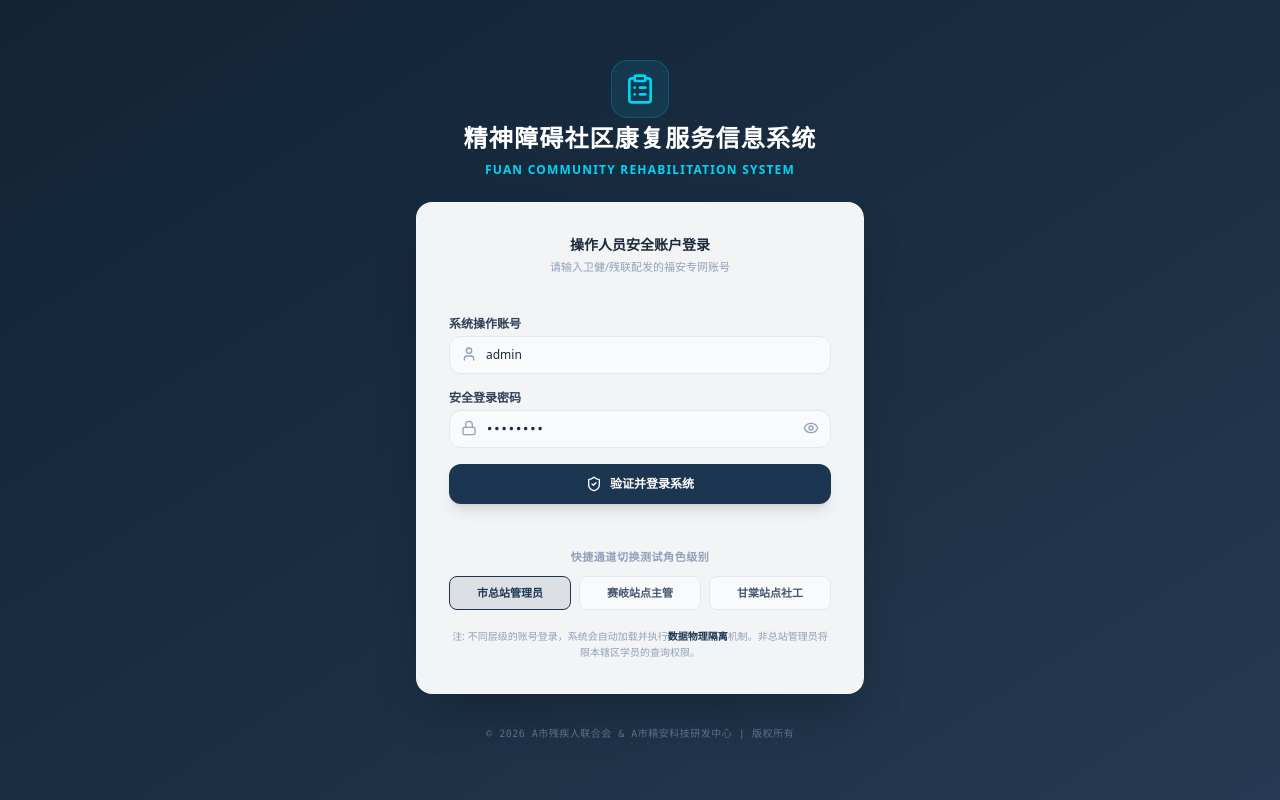
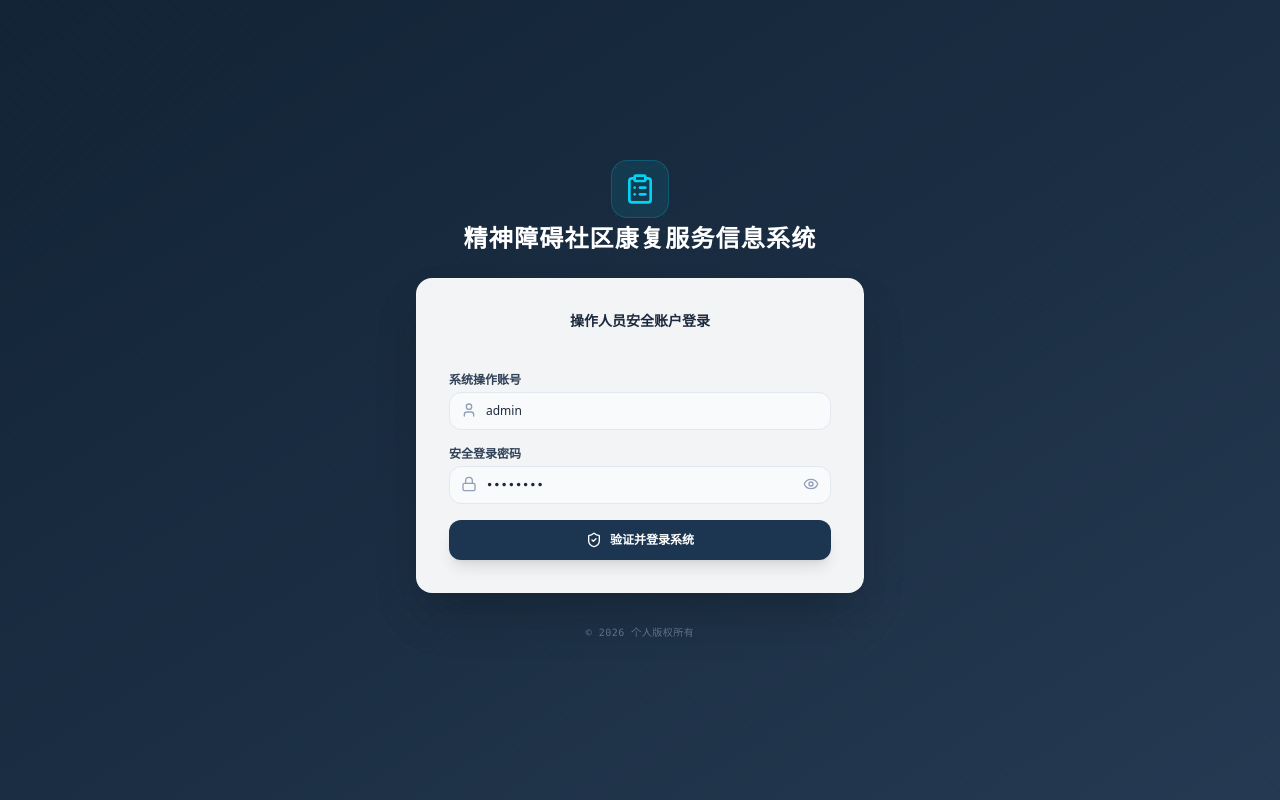
Before and after one commit to ImCoolBoyS/rehab-management-system, a React (Vite) app: page / in a window 1280 px wide. Built offline with nearby package versions, Linux system fonts and the light colour scheme; no server answers.

Commit message:
refactor: clean login page UI - remove FUAN text, quick select buttons, update copyright

```diff
--- a/src/App.tsx
+++ b/src/App.tsx
@@ -423,14 +423,14 @@ function AppContent() {
             <ClipboardList className="h-8 w-8 text-cyan-400" />
           </div>
           <h1 className="text-xl md:text-2xl font-bold tracking-wider text-white">精神障碍社区康复服务信息系统</h1>
-          <p className="text-xs text-cyan-400 font-semibold uppercase tracking-widest">FUAN COMMUNITY REHABILITATION SYSTEM</p>
+
         </div>
 
         {/* Central Login Card */}
         <div className="w-full max-w-md bg-white/95 backdrop-blur-md p-8 rounded-2xl shadow-2xl border border-white/10 z-10">
           <div className="text-center pb-4 border-b border-slate-100 mb-6">
             <h3 className="text-sm font-bold text-slate-800">操作人员安全账户登录</h3>
-            <p className="text-[11px] text-slate-400 mt-1">请输入卫健/残联配发的福安专网账号</p>
+
           </div>
 
           <form onSubmit={handleLoginSubmit} className="space-y-4 text-xs text-slate-800">
@@ -487,47 +487,11 @@ function AppContent() {
             </button>
           </form>
 
-          {/* Quick Select Buttons to facilitate testing and verify Data Isolation rules */}
-          <div className="mt-6 pt-5 border-t border-slate-100 space-y-2.5 text-[11px]">
-            <span className="text-slate-400 block font-semibold text-center uppercase tracking-wider">快捷通道切换测试角色级别</span>
-            <div className="grid grid-cols-3 gap-2">
-              <button
-                type="button"
-                onClick={() => { setUsernameInput('admin'); setPasswordInput('admin123'); }}
-                className={`py-2 rounded-lg border text-center font-bold cursor-pointer transition-all ${
-                  usernameInput === 'admin' ? 'bg-[#1c3652]/10 text-[#1c3652] border-[#1c3652]' : 'bg-slate-50 text-slate-600 border-slate-200 hover:bg-slate-100'
-                }`}
-              >
-                市总站管理员
-              </button>
-              <button
-                type="button"
-                onClick={() => { setUsernameInput('sq_sg1'); setPasswordInput('admin123'); }}
-                className={`py-2 rounded-lg border text-center font-bold cursor-pointer transition-all ${
-                  usernameInput === 'sq_sg1' ? 'bg-[#1c3652]/10 text-[#1c3652] border-[#1c3652]' : 'bg-slate-50 text-slate-600 border-slate-200 hover:bg-slate-100'
-                }`}
-              >
-                赛岐站点主管
-              </button>
-              <button
-                type="button"
-                onClick={() => { setUsernameInput('kljygt'); setPasswordInput('admin123'); }}
-                className={`py-2 rounded-lg border text-center font-bold cursor-pointer transition-all ${
-                  usernameInput === 'kljygt' ? 'bg-[#1c3652]/10 text-[#1c3652] border-[#1c3652]' : 'bg-slate-50 text-slate-600 border-slate-200 hover:bg-slate-100'
-                }`}
-              >
-                甘棠站点社工
-              </button>
-            </div>
-            <p className="text-[10px] text-slate-400 leading-relaxed text-center pt-2">
-              注: 不同层级的账号登录，系统会自动加载并执行<span className="font-bold text-[#1c3652]">数据物理隔离</span>机制。非总站管理员将限本辖区学员的查询权限。
-            </p>
-          </div>
         </div>
 
         {/* Footer Credit */}
         <div className="mt-8 text-center text-[10px] text-slate-500 font-mono tracking-wider">
-          © 2026 A市残疾人联合会 & A市精安科技研发中心 | 版权所有
+          © 2026 个人版权所有
         </div>
       </div>
     );
```
